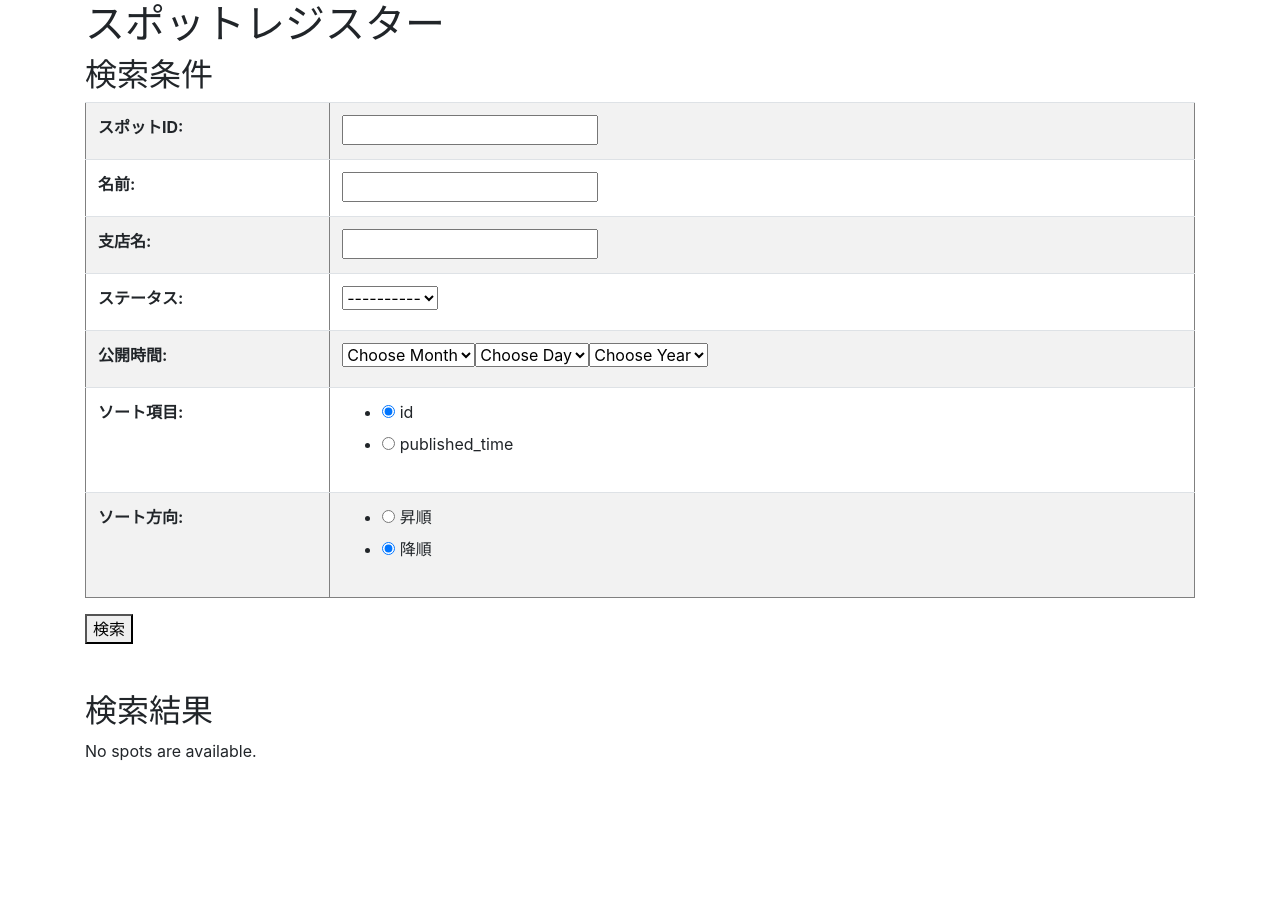
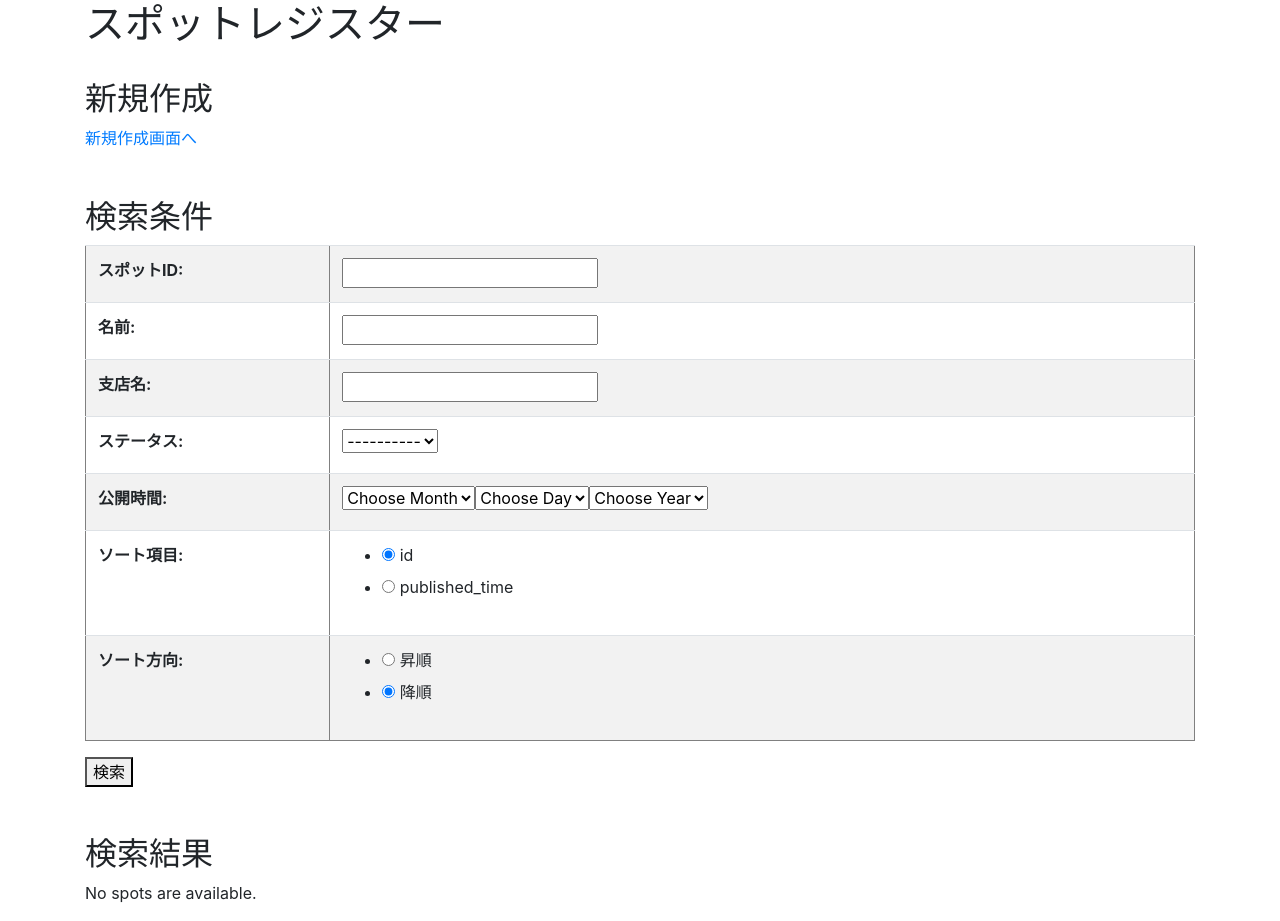
Before and after one commit to makoll/pathee_spots_django, a Django app: page /spots/ in a window 1280 px wide. Before the commit the page ends 761 px from the top, so only its background shows below. Run offline with Django 3.2, Linux system fonts and the light colour scheme; data that the repository does not hold is empty; some libraries are stand-ins or nearby versions.

Commit message:
fix: #12 RegisterTopのデザイン修正

```diff
--- a/spots/templates/spots/index.html
+++ b/spots/templates/spots/index.html
@@ -2,7 +2,17 @@
 
 {% block content %}
 <h1>スポットレジスター</h1>
+<br>
+<!--CSSで行間開ける-->
 
+<section>
+    <h2>新規作成</h2>
+    <a href="{% url 'spots:create' %}">新規作成画面へ</a>
+</section>
+<br><br>
+<!--CSSで行間開ける-->
+
+<section>
 <h2>検索条件</h2>
 <form method="get">
     {% csrf_token %}
@@ -12,6 +22,7 @@
     </table>
     <button type="submit">検索</button>
 </form>
+</section>
 <br><br>
 <!--CSSで行間開ける-->
 
```
